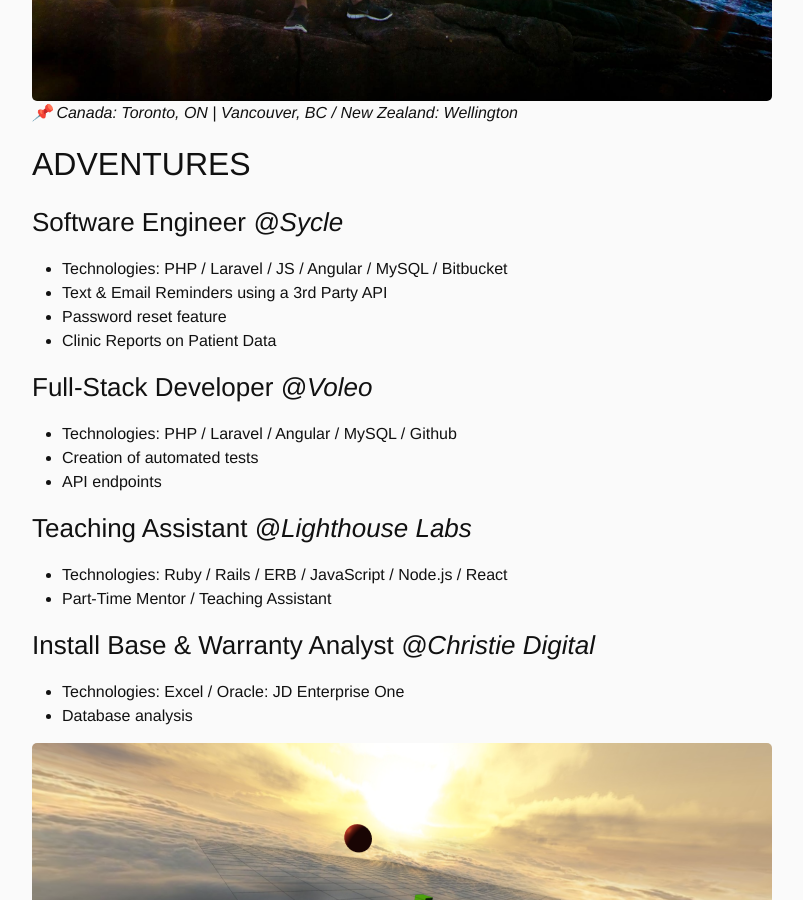
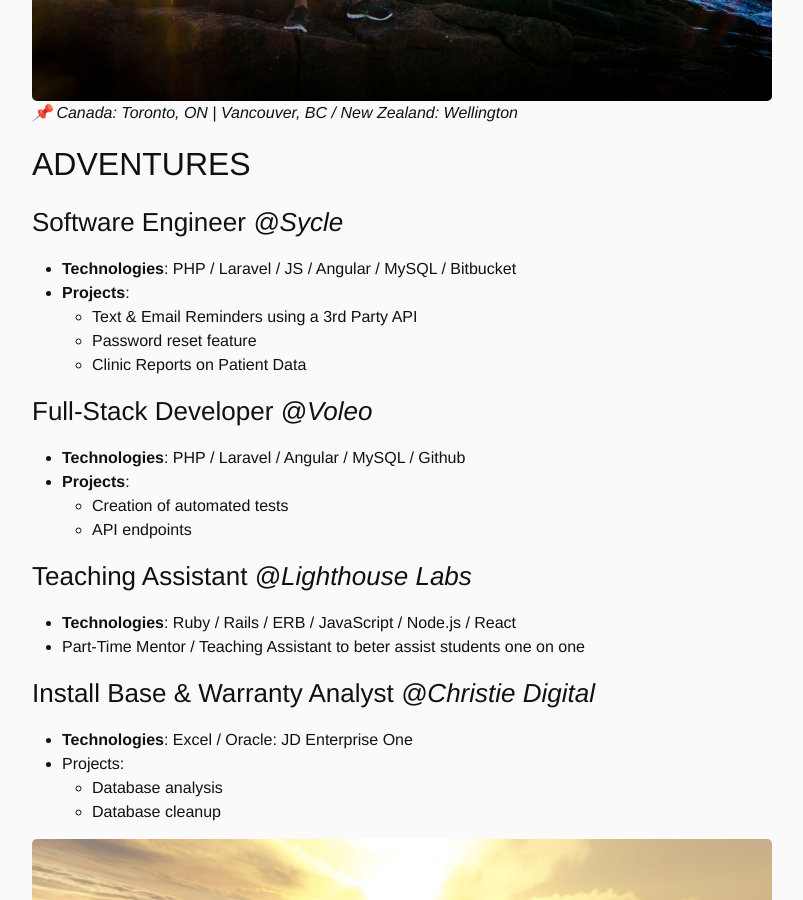
Before and after one commit to reinhardt021/reinhardt021.github.io, a Jekyll site: the page built from about.md, in a window 1280 px wide and 900 px high, scrolled down 941 px. Shown: the whole window, without its empty margins (238-1041 px from the left). Built offline with Jekyll 4.4.1, drawn with Linux system fonts in a browser that asks for light colours.

Commit message:
fixing indenting and copy styling

```diff
--- a/about.md
+++ b/about.md
@@ -16,23 +16,27 @@
 ## ADVENTURES
 
 ### Software Engineer  _@Sycle_
-- Technologies: PHP / Laravel / JS / Angular / MySQL / Bitbucket
-- Text & Email Reminders using a 3rd Party API
-- Password reset feature
-- Clinic Reports on Patient Data
+- **Technologies**: PHP / Laravel / JS / Angular / MySQL / Bitbucket
+- **Projects**:
+  - Text & Email Reminders using a 3rd Party API
+  - Password reset feature
+  - Clinic Reports on Patient Data
 
 ### Full-Stack Developer _@Voleo_
-- Technologies: PHP / Laravel / Angular / MySQL / Github
-- Creation of automated tests
-- API endpoints
+- **Technologies**: PHP / Laravel / Angular / MySQL / Github
+- **Projects**:
+  - Creation of automated tests
+  - API endpoints
 
 ### Teaching Assistant _@Lighthouse Labs_
-- Technologies: Ruby / Rails / ERB / JavaScript / Node.js / React
-- Part-Time Mentor / Teaching Assistant
+- **Technologies**: Ruby / Rails / ERB / JavaScript / Node.js / React
+- Part-Time Mentor / Teaching Assistant to beter assist students one on one
 
 ### Install Base & Warranty Analyst _@Christie Digital_
-- Technologies: Excel / Oracle: JD Enterprise One
-- Database analysis
+- **Technologies**: Excel / Oracle: JD Enterprise One
+- Projects:
+  - Database analysis
+  - Database cleanup
 
 
 
@@ -44,35 +48,38 @@
 <!-- # [Rotten Mangoed](http://rotten-mangoed.herokuapp.com/) -->
 
 ### [Rotten Mangoed](https://github.com/reinhardtcgr/rotten_mangoes)
-  - Collaborative Movie Database
-    - Users can share movies they enjoy with details including:
-      - film title
-      - film director
-      - release date
-      - brief synopsis
-    - users can also rate the film out of 10
-      - and also leave a comment about the movie
-    - Inspired by Rotten Tomatoes
-    - Built with Ruby on Rails, CSS, and Bootstrap
+> Collaborative Movie Database
+
+- Users can share movies they enjoy with details including:
+  - film title
+  - film director
+  - release date
+  - brief synopsis
+- users can also rate the film out of 10
+  - and also leave a comment about the movie
+- Inspired by Rotten Tomatoes
+- Built with Ruby on Rails, CSS, and Bootstrap
 
 
 <!-- # [Minimalist Music](https://minimalist-music.herokuapp.com/) -->
 
 ### [Minimalist Music](https://github.com/reinhardtcgr/music_wall_app)
-  - Minimalist Music wall available for the public
-    - allows visitors to view a list of songs
-    - users can add more songs to the list as desired
-    - users can also choose to include youtube links
-    - visitors can see other songs that are also made by the same artist
-    - users can leave reviews
-    - users can add an upvote or downvote for songs that they know
-    - built using Sinatra, HTML, CSS, Bootstrap
+> Minimalist Music wall available for the public
+
+- allows visitors to view a list of songs
+  - users can add more songs to the list as desired
+  - users can also choose to include youtube links
+  - visitors can see other songs that are also made by the same artist
+  - users can leave reviews
+  - users can add an upvote or downvote for songs that they know
+- built using Sinatra, HTML, CSS, Bootstrap
 
 
 <!-- # [Confidant](https://confidant.herokuapp.com/) -->
 
 ### [Confidant](https://github.com/reinhardtcgr/confidant)
-- public phone book / contact list type app
+> public phone book / contact list type app
+
   - can create new contacts
   - can edit existing contacts
   - can list all contacts
@@ -86,7 +93,7 @@
 <!-- # [Finstagram](live URL here) -->
 
 ### [Finstagram](https://github.com/reinhardtcgr/finstagram)
-- Fish-themed Instagram clone
+> Fish-themed Instagram clone
 - built using Ruby / Sinatra Framework / JavaScript / jQuery / CSS
 - done while Mentoring for Lighthouse Labs Part-time course
 
```
